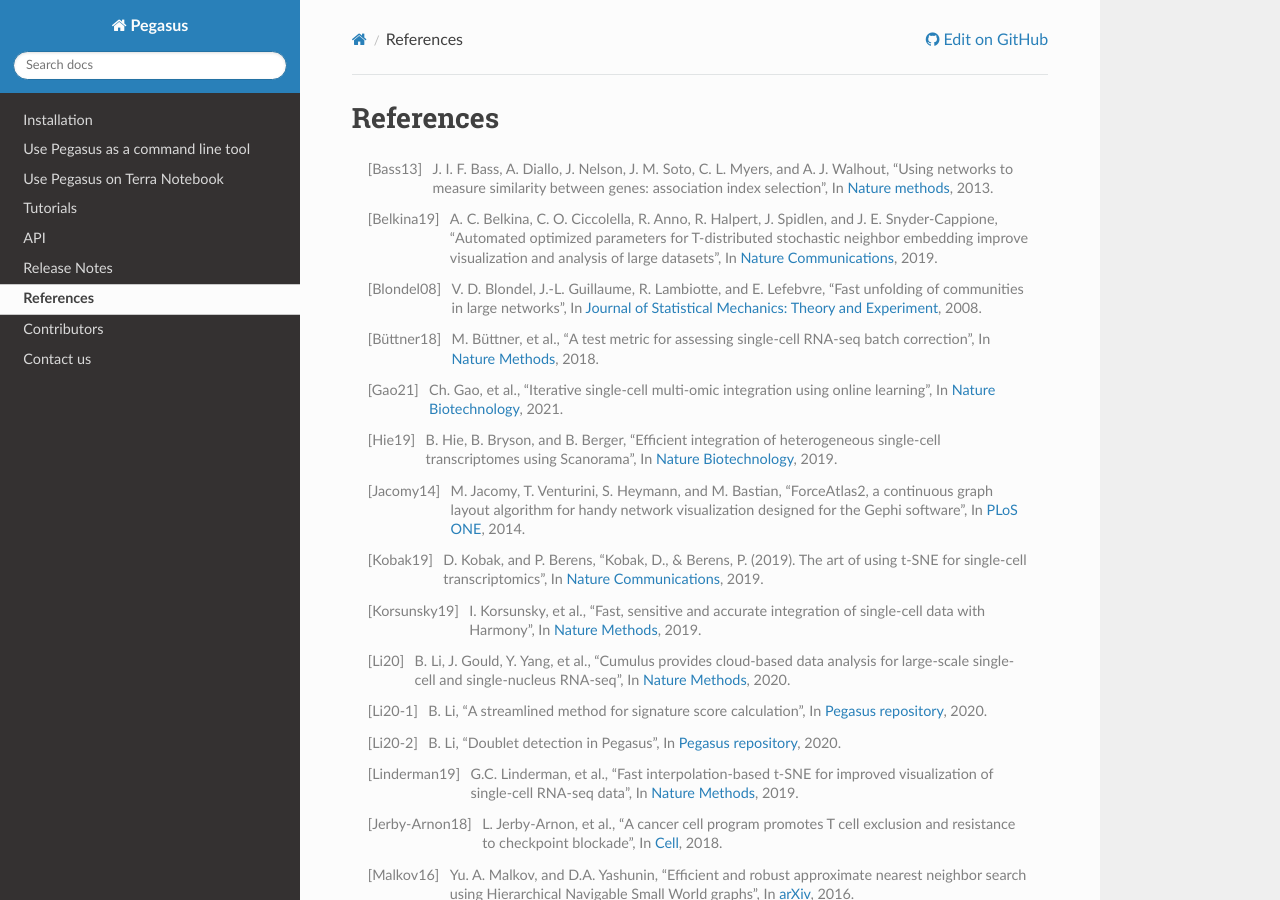
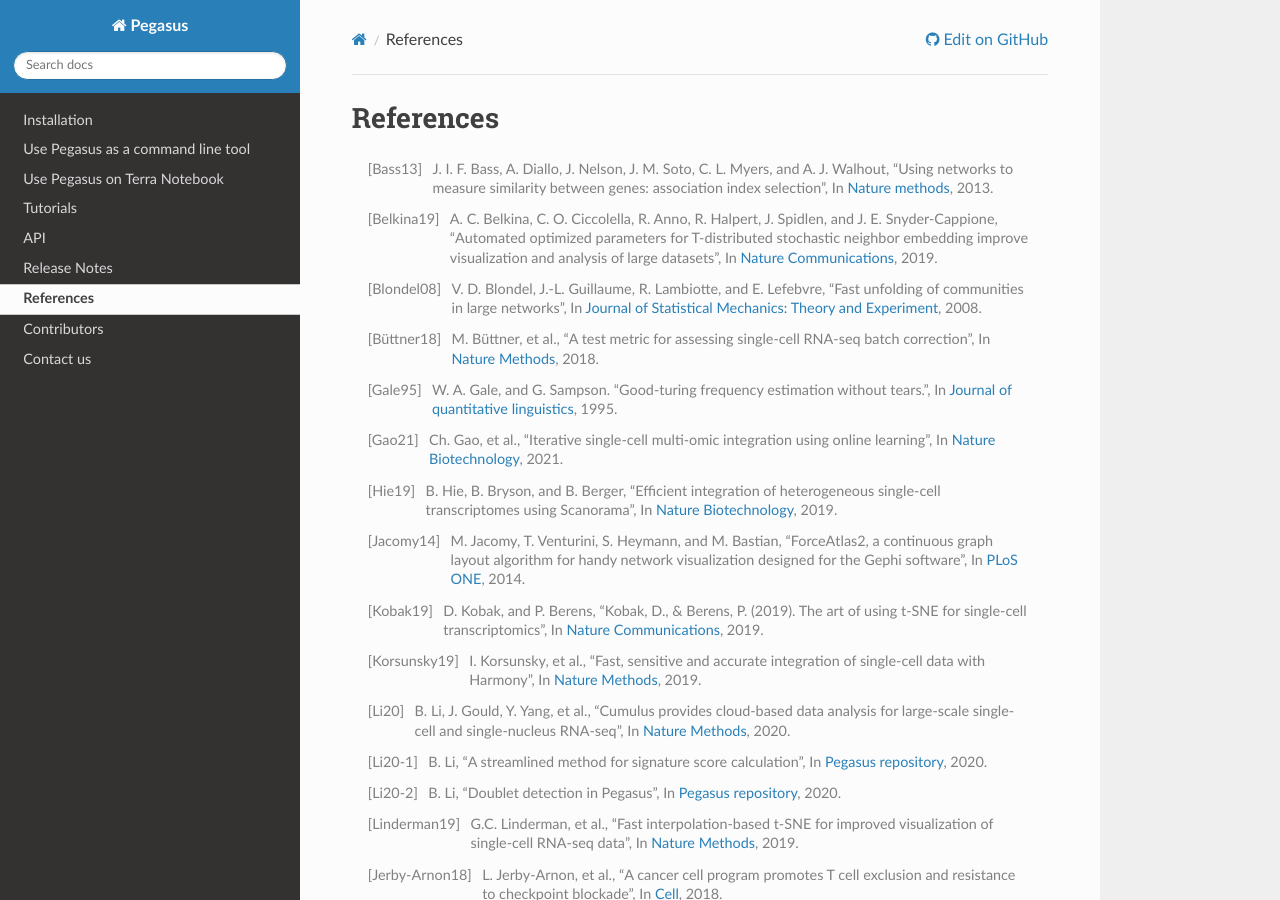
Before and after one commit to lilab-bcb/pegasus, a Sphinx documentation site: the page built from docs/references.rst, in a window 1280 px wide and 900 px high. Built offline with Sphinx 7.4.7 and the Read the Docs theme 3.1.0, drawn with Linux system fonts in a browser that asks for light colours; formulas are drawn with MathJax 3.

Commit message:
Add reference

```diff
--- a/docs/references.rst
+++ b/docs/references.rst
@@ -16,6 +16,10 @@
 .. [Büttner18] M. Büttner, et al.,
    "A test metric for assessing single-cell RNA-seq batch correction",
    In `Nature Methods <https://www.nature.com/articles/s41592-018-0254-1>`__, 2018.
+
+.. [Gale95] W. A. Gale, and G. Sampson.
+   "Good‐turing frequency estimation without tears.",
+   In `Journal of quantitative linguistics <https://www.grsampson.net/AGTf.pdf>`__, 1995.
 
 .. [Gao21] Ch. Gao, et al.,
    "Iterative single-cell multi-omic integration using online learning",
```
